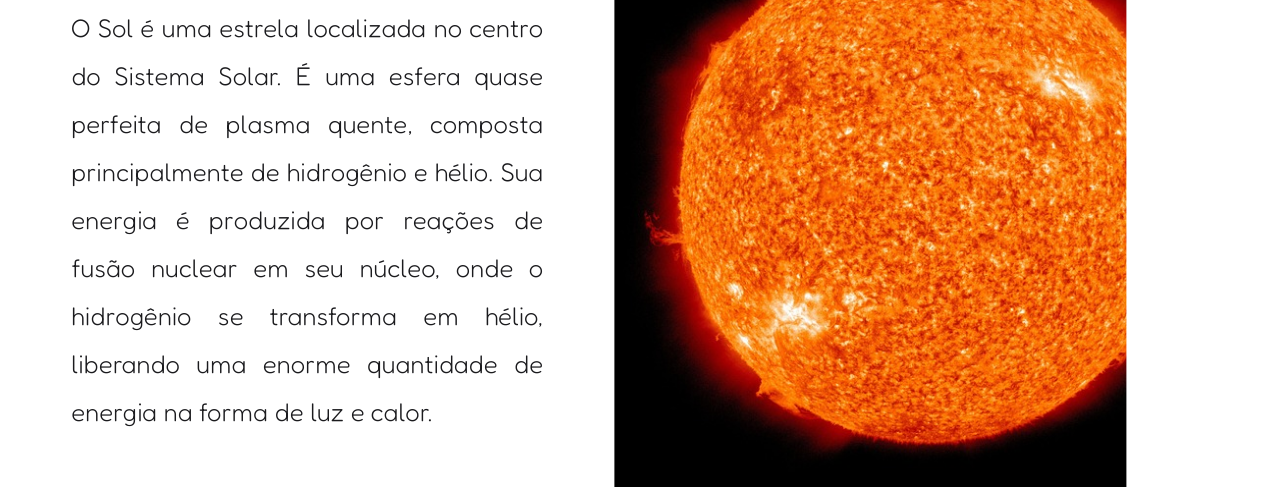
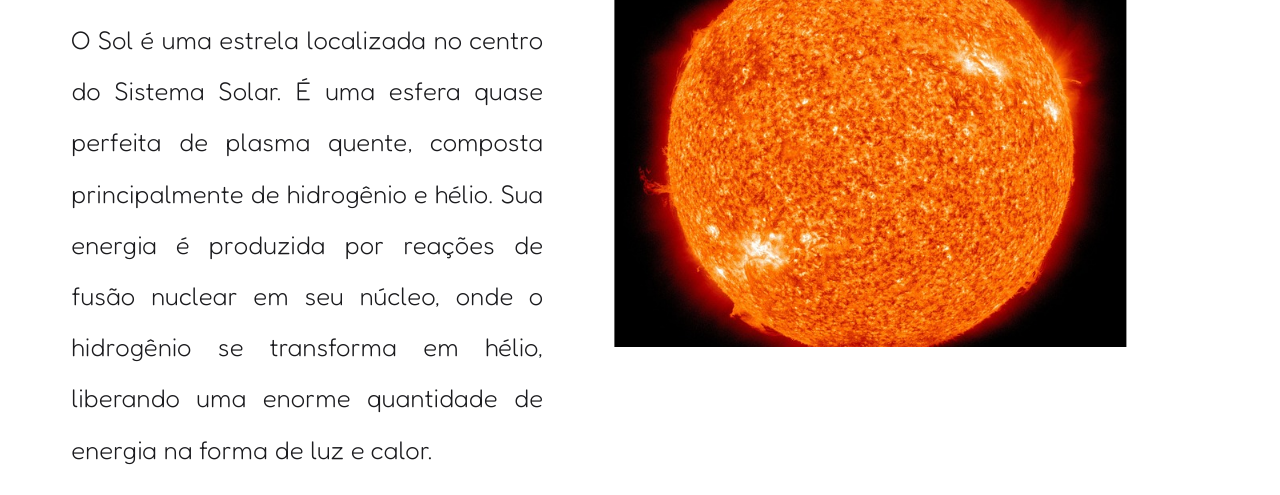
Before and after one commit to PabuDev/Projeto-solar, a plain HTML site: page index.html in a window 1280 px wide. Shown: the part 615-1110 px from the top of the page. Drawn offline with Linux system fonts and the light colour scheme.

Commit message:
Atualização

```diff
--- a/index.html
+++ b/index.html
@@ -29,9 +29,10 @@
                 </p>
             </article>
             <article class="artigo-imagem">
-
-
-            </article>
+                <picture></picture>
+                <source media="(min-width: 500px)" srcset="imagens/sun-m.jpg">
+                <img src="imagens/sun.jpg" alt="">
+                </article>
         </section>
     </main>
 
--- a/style.css
+++ b/style.css
@@ -93,16 +93,27 @@ article.artigo-principal p{
     font-size: 2vw;
     text-align: justify;
     padding: 20px;
-    line-height: 6vh;
+    line-height: 4vw;
+    margin-top: 10px;
 }
 
 article.artigo-imagem{
     width: 40vw;
-    height: 75vh;
-    background-image: url('imagens/sun.jpg');
+    height: 10vh;
     background-size: cover;
     background-position: center left;
-    top: 20%;
+    top: 50%;
     left: 50%;
-    transform: translate( -5%, 10%);
+    transform: translate( -5%, 50%);
 }
+
+img{
+    width: 40vw;
+    height: 50vh;
+    object-fit: cover;
+    object-position: center left;
+    position: absolute;
+    top: 50%;
+    left: 50%;
+    transform: translate(-50%, 10%);
+}
```
